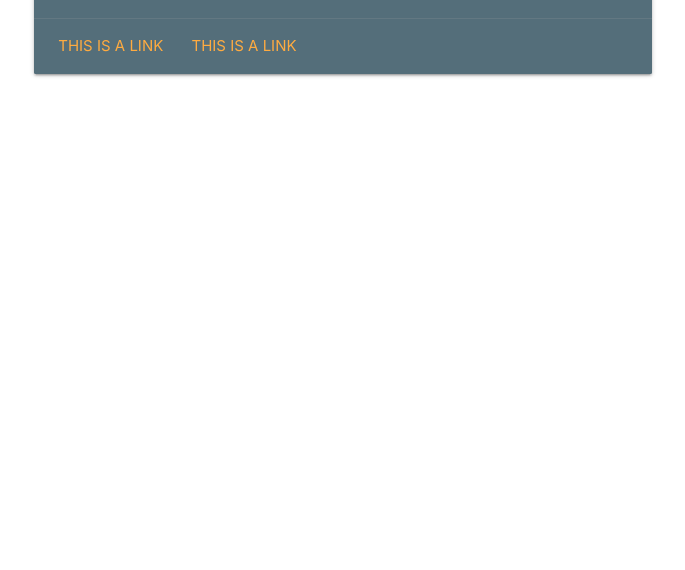
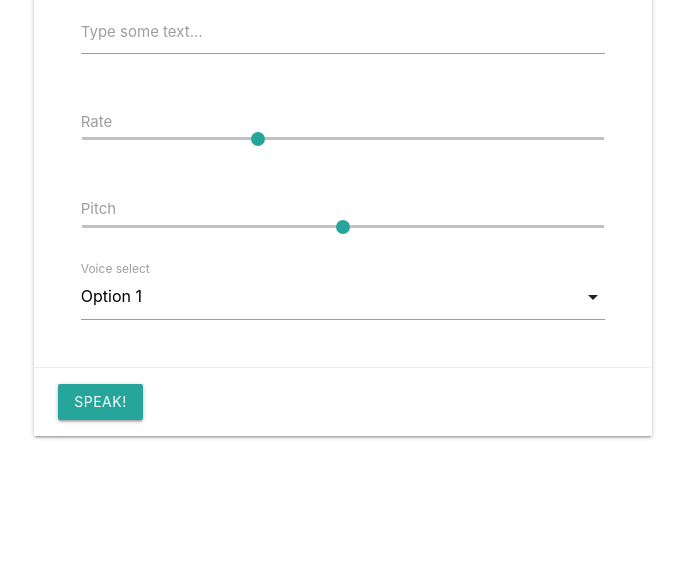
Before and after one commit to robertklim/type-n-speak, a plain HTML site: page index.html in a window 1280 px wide. Shown: the part 230-800 px from the top of the page, without its empty margins (297-982 px from the left). Drawn offline with nearby package versions, Linux system fonts and the light colour scheme.

Commit message:
Set up app's ui elements

```diff
--- a/index.html
+++ b/index.html
@@ -14,13 +14,44 @@
     <div class="container">
         <div class="row valign-wrapper">
             <div class="col s6 offset-s3 valign">
-                <div class="card blue-grey darken-1">
+                <div class="card darken-1">
                     <div class="card-content white-text">
                         <span class="card-title">Type-n-Speak!</span>
+                        <div class="row">
+                            <form class="col s12">
+                                <div class="row">
+                                    <div class="input-field col s12">
+                                        <textarea id="text-input" class="materialize-textarea"></textarea>
+                                        <label for="text-input">Type some text...</label>
+                                    </div>
+                                </div>
+                                <div class="row">
+                                    <div class="input-field col s12">
+                                        <label for="">Rate</label><br>
+                                        <input type="range" id="rate" min="0.5" max="2" value="1" step="0.1" />
+                                    </div>
+                                </div>
+                                <div class="row">
+                                    <div class="input-field col s12">
+                                        <label for="">Pitch</label><br>
+                                        <input type="range" id="pitch" min="0" max="2" value="1" step="0.1" />
+                                    </div>
+                                </div>
+                                <div class="row">
+                                    <div class="input-field col s12">
+                                        <select id="voice-select">
+                                            <option value="1">Option 1</option>
+                                            <option value="2">Option 2</option>
+                                            <option value="3">Option 3</option>
+                                        </select>
+                                        <label for="voice-select">Voice select</label>
+                                    </div>
+                                </div>
+                            </form>
+                        </div>
                     </div>
                     <div class="card-action">
-                        <a href="#">This is a link</a>
-                        <a href="#">This is a link</a>
+                        <a class="waves-effect waves-light btn">Speak!</a>
                     </div>
                 </div>
             </div>
--- a/js/main.js
+++ b/js/main.js
@@ -0,0 +1,5 @@
+document.addEventListener('DOMContentLoaded', function () {
+    options = {}
+    var elems = document.querySelectorAll('select');
+    var instances = M.FormSelect.init(elems, options);
+});
```
